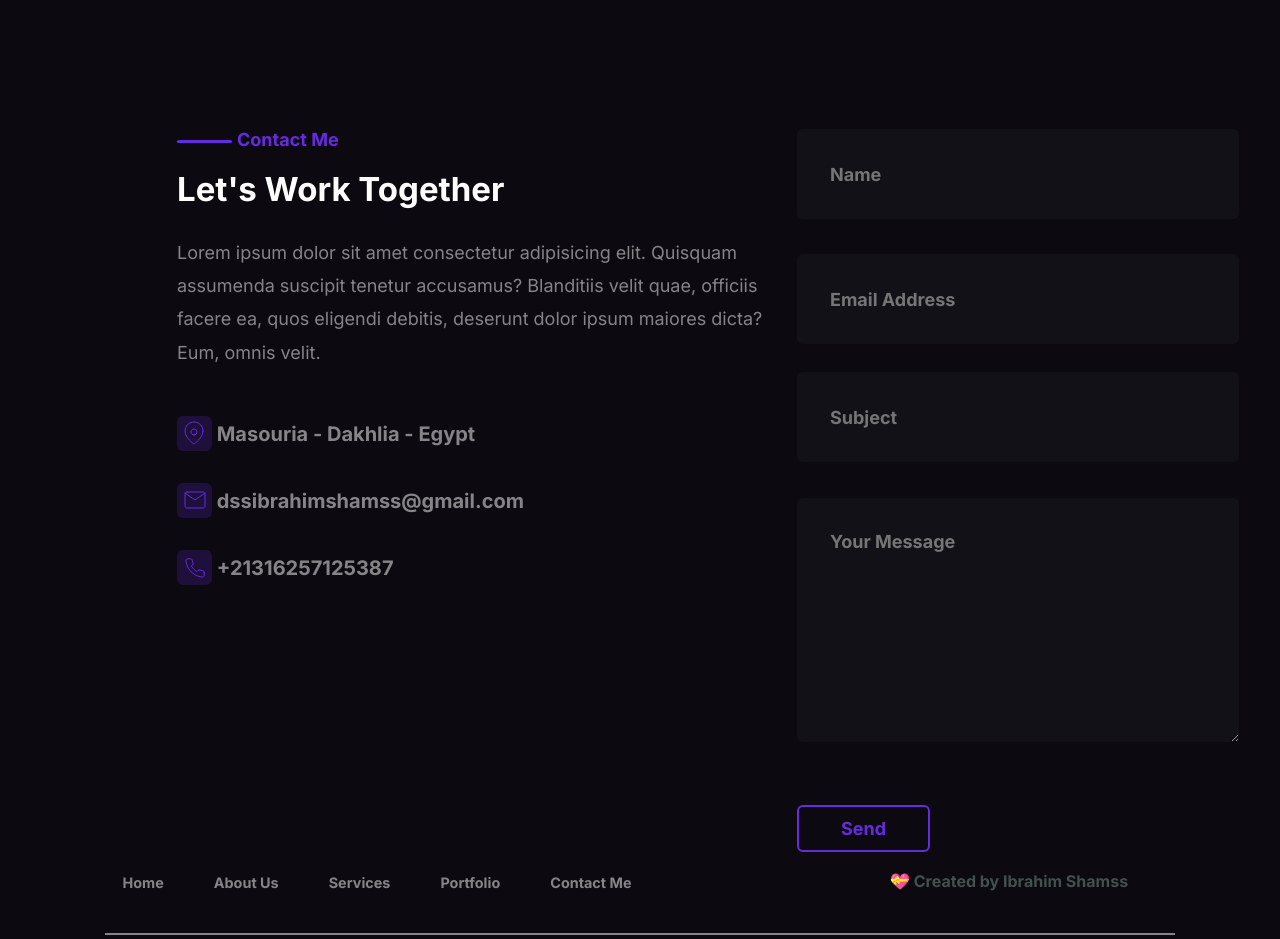
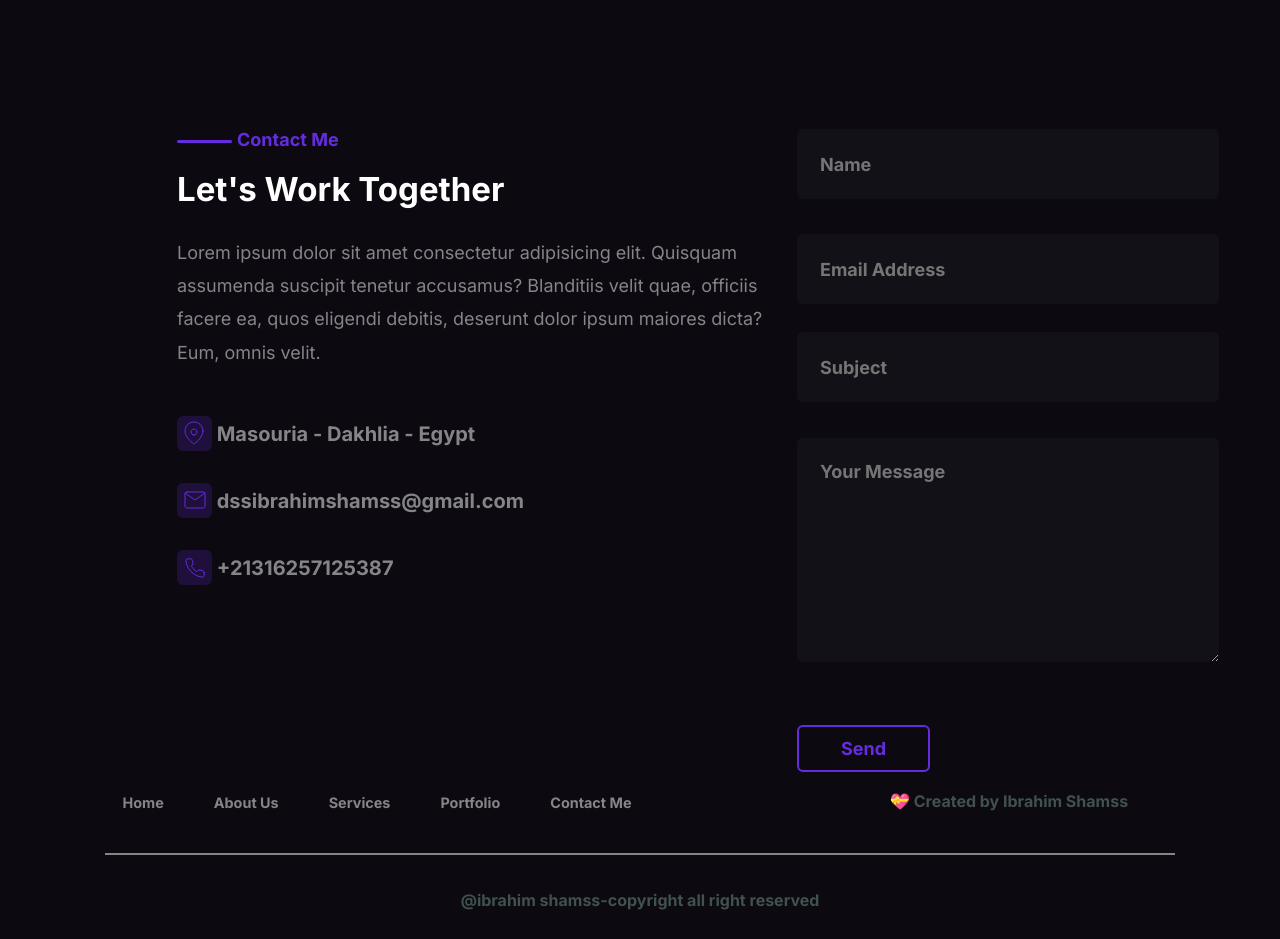
Before and after one commit to devikavarshney/ADG-Portfolio1, a plain HTML site: page index.html in a window 1280 px wide. Shown: the part 4820-5759 px from the top of the page. Drawn offline with nearby package versions, Linux system fonts and the light colour scheme.

Commit message:
Update styles.css

```diff
--- a/styles.css
+++ b/styles.css
@@ -1151,7 +1151,7 @@ line-height: 22px;
 background: #131118;
 border-radius: 6px;
 border: none;
-padding: 33px;
+padding: 23px;
 color: #858487;
 }
 #form-email{
```
